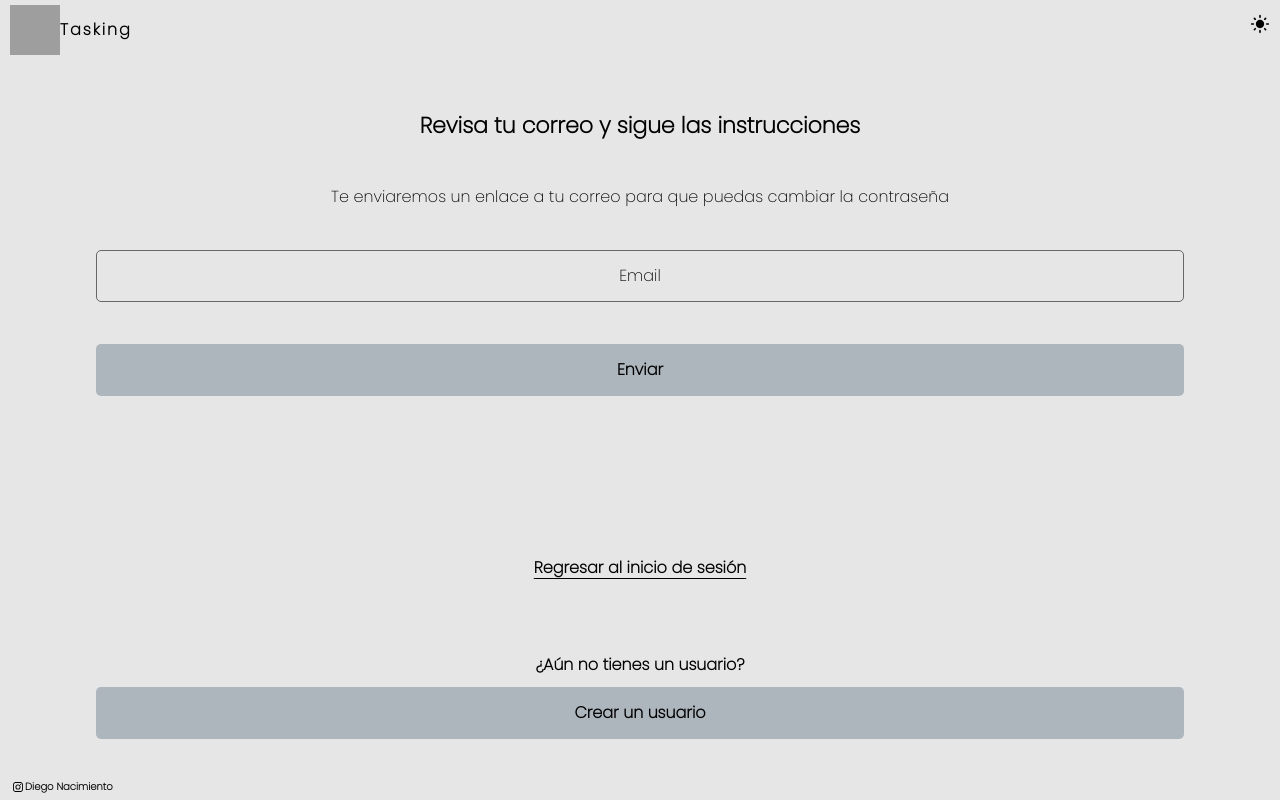
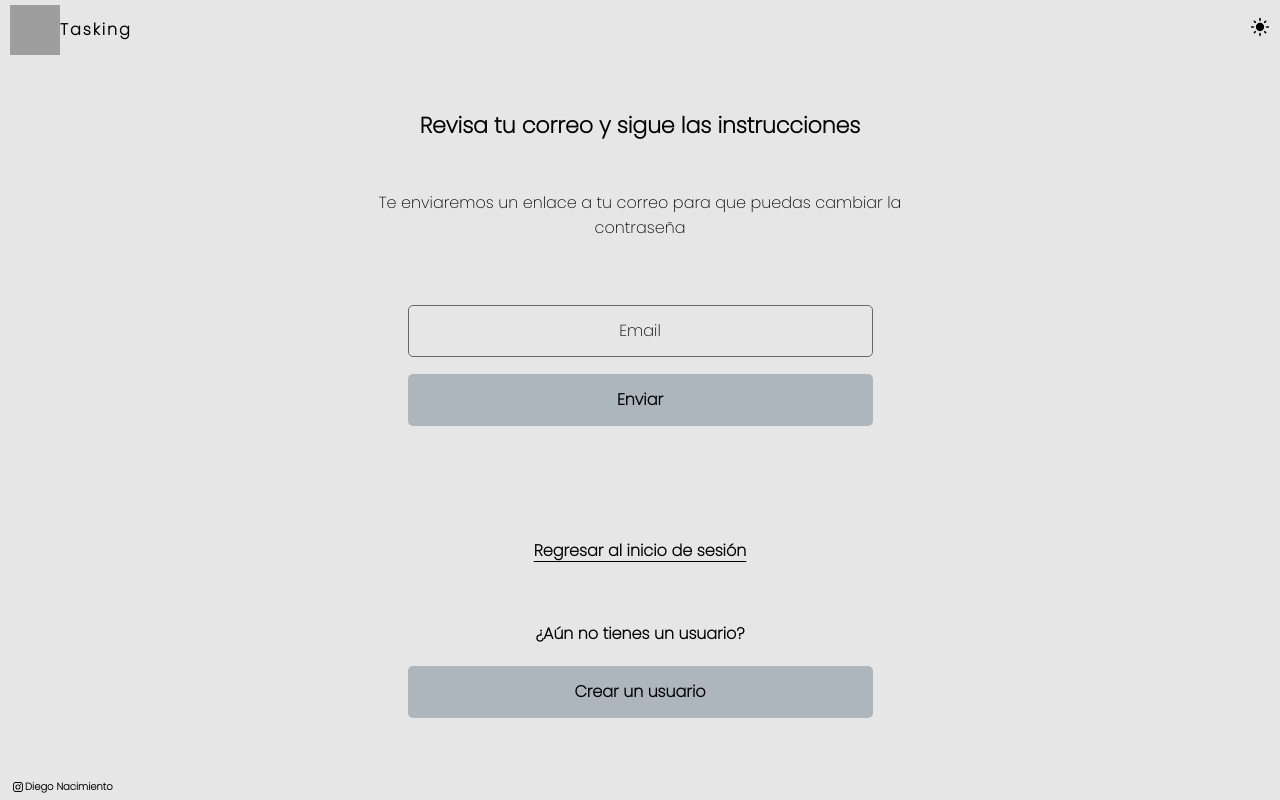
Before and after one commit to diegonacimiento/tasking-frontend, a React (Vite) app: page /recovery-password in a window 1280 px wide. Built offline with nearby package versions, Linux system fonts and the light colour scheme; no server answers; grey boxes are pictures that could not be loaded.

Commit message:
change design size layout

```diff
--- a/src/App.css
+++ b/src/App.css
@@ -1,6 +1,4 @@
 :root {
-    --heightRoot: 100vh;
-    --minHeightRoot: 620px;
     --colorRoot: rgb(230, 230, 230);
     --colorBorder: rgb(104, 104, 104);
     --colorBotton: rgb(0, 0, 0);
@@ -29,8 +27,7 @@ html {
     flex-direction: column;
     justify-content: space-between;
     align-items: center;
-    height: var(--heightRoot);
-    min-height: var(--minHeightRoot);
+    min-height: 100vh;
     width: 100%;
     min-width: 275px;
     background: var(--colorRoot);
@@ -38,7 +35,8 @@ html {
 }
 
 main {
-    height: 100%;
+    display: flex;
+    flex: 1;
     width: 100%;
 }
 
--- a/src/components/createUser/CreateUser.jsx
+++ b/src/components/createUser/CreateUser.jsx
@@ -162,10 +162,6 @@ export default function CreateUser() {
         .finally(() => setLoading(false));
     }
   }
-  const style = document.documentElement.style;
-
-  style.setProperty("--heightRoot", "100vh");
-  style.setProperty("--minHeightRoot", "725px");
 
   return (
     <main className="main-create-user">
--- a/src/components/createUser/createUser.css
+++ b/src/components/createUser/createUser.css
@@ -2,6 +2,7 @@
     display: flex;
     flex-direction: column;
     justify-content: space-evenly;
+    max-width: 620px;
 }
 
 .main-create-user form {
@@ -9,11 +10,11 @@
     flex-direction: column;
     justify-content: space-between;
     align-items: center;
-    height: 80%;
+    min-height: 520px;
 }
 
 .main-create-user label {
-    width: 80%;
+    width: 75%;
 }
 
 .main-create-user label span,
@@ -70,6 +71,13 @@
     color: var(--colorBotton);
 }
 
+.main-create-user__login{
+    display: flex;
+    flex-direction: column;
+    justify-content: space-evenly;
+    min-height: 100px;
+}
+
 .link-login {
     text-decoration: underline;
     text-underline-offset: 5px;
--- a/src/components/login/login.css
+++ b/src/components/login/login.css
@@ -2,14 +2,14 @@
     display: flex;
     flex-direction: column;
     justify-content: space-around;
-    max-width: 750px;
+    max-width: 620px;
 }
 
 .main-login__login {
-    height: 60%;
+    min-height: 350px;
     display: flex;
     flex-direction: column;
-    justify-content: space-around;
+    justify-content: space-evenly;
     align-items: center;
 }
 
@@ -21,6 +21,9 @@
     padding-left: 30px;
 }
 
+.main-login__create-user {
+    min-height: 170px;
+}
 
 .main-login__create-user h3, .main-login__create-user button {
     display: inline-block;
--- a/src/components/recoveryPassword/RecoveryPassword.jsx
+++ b/src/components/recoveryPassword/RecoveryPassword.jsx
@@ -49,14 +49,8 @@ export default function RecoveryPassword() {
     e.preventDefault();
   }
 
-  const style = document.documentElement.style;
-
-  style.setProperty("--heightRoot", "100vh");
-  style.setProperty("--minHeightRoot", "650px");
-
   return (
     <main className="main-rp">
-      <form onSubmit={form}>
       <h2>
         Revisa tu correo y sigue las instrucciones
       </h2>
@@ -64,6 +58,7 @@ export default function RecoveryPassword() {
         Te enviaremos un enlace a tu correo para que puedas cambiar la
         contraseña
       </p>
+      <form onSubmit={form}>
         <input
           className="email"
           placeholder="Email"
--- a/src/components/recoveryPassword/recoveryPassword.css
+++ b/src/components/recoveryPassword/recoveryPassword.css
@@ -1,35 +1,40 @@
 .main-rp {
     display: flex;
     flex-direction: column;
-    justify-content: space-around;
+    justify-content: space-evenly;
+    max-width: 620px;
 }
 
 .main-rp form {
     display: flex;
     flex-direction: column;
-    justify-content: space-around;
+    justify-content: space-evenly;
     align-items: center;
-    height: 400px;
+    min-height: 200px;
 }
 
-.main-rp form h2 {
+.main-rp h2 {
     font-size: 22px;
 }
 
-.main-rp form h2, .main-rp form p,
+.main-rp h2, .main-rp p {
+    color: var(--colorBotton);
+    padding: 0 7px;
+}
+
 .main-rp form input,
 .main-rp form button,
 .main-rp__login button {
-    width: 85%;
+    width: 75%;
     color: var(--colorBotton);
 }
 
 .main-rp__login {
-    height: 100px;
+    height: 120px;
 }
 
 .main-rp__login * {
-    margin: 5px 0;
+    margin: 10px 0;
 }
 
 .back-login {
--- a/src/components/tasks/Tasks.jsx
+++ b/src/components/tasks/Tasks.jsx
@@ -10,8 +10,11 @@ import "./tasks.css";
 
 const service = new tasksService();
 
+const modal = document.getElementById("modal");
+
+const style = document.documentElement.style;
+
 export default function Tasks() {
-  const modal = document.getElementById("modal");
 
   const error = useRef(null);
 
@@ -19,10 +22,6 @@ export default function Tasks() {
 
   const [tasks, setTasks] = useState(undefined);
   const [resultSearch, setResultSearch] = useState(null);
-
-  function foundError(msg) {
-    error.current.textContent = msg;
-  }
 
   useEffect(() => {
     async function getTasks() {
@@ -36,14 +35,16 @@ export default function Tasks() {
     getTasks();
   }, []);
 
-  const modalOn = () => {
+  function foundError(msg) {
+    error.current.textContent = msg;
+  }
+
+  function modalOn() {
     modal.setAttribute("style", "display:flex");
-  };
+  }
 
-  const style = document.documentElement.style;
-
-  style.setProperty("--heightRoot", "max-content");
-  style.setProperty("--minHeightRoot", "100vh");
+  // style.setProperty("--heightRoot", "max-content");
+  // style.setProperty("--minHeightRoot", "100vh");
 
   return (
     <main className="main-tasks">
--- a/src/components/updateUser/UpdateUser.jsx
+++ b/src/components/updateUser/UpdateUser.jsx
@@ -115,8 +115,8 @@ export default function UpdateUser() {
 
   const style = document.documentElement.style;
 
-  style.setProperty("--heightRoot", "100vh");
-  style.setProperty("--minHeightRoot", "725px");
+  // style.setProperty("--heightRoot", "100vh");
+  // style.setProperty("--minHeightRoot", "725px");
 
   return (
     <main className="main-update">
```
Lines whose indentation alone changed are shown as unchanged.
